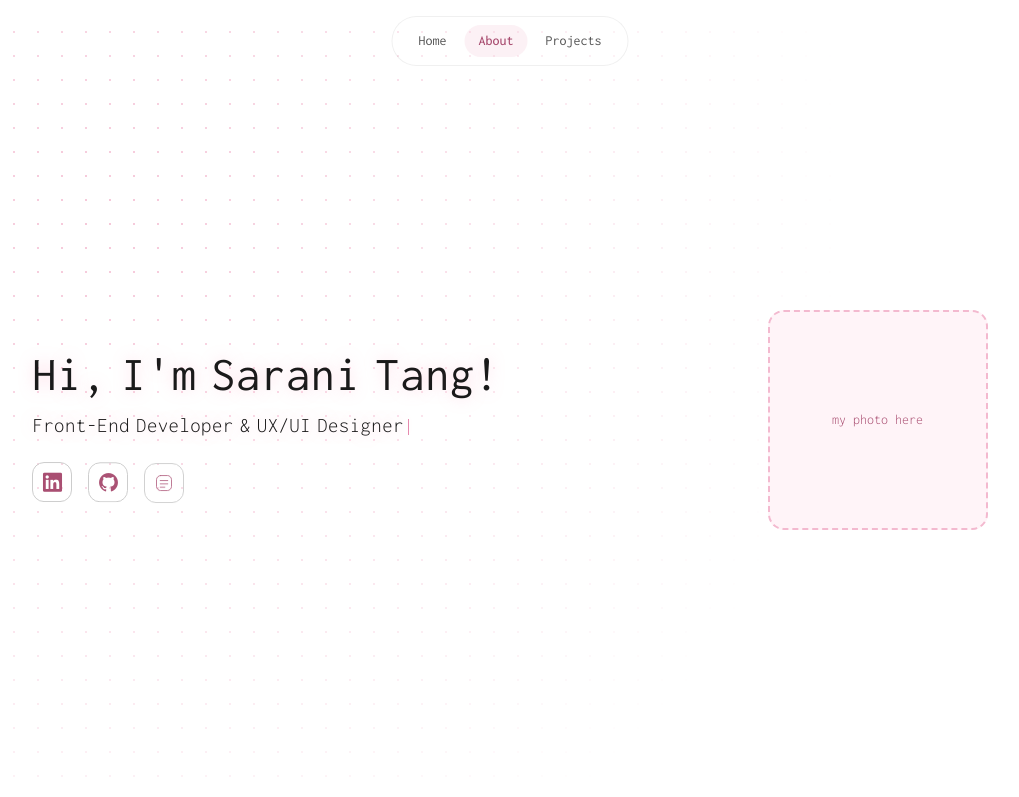
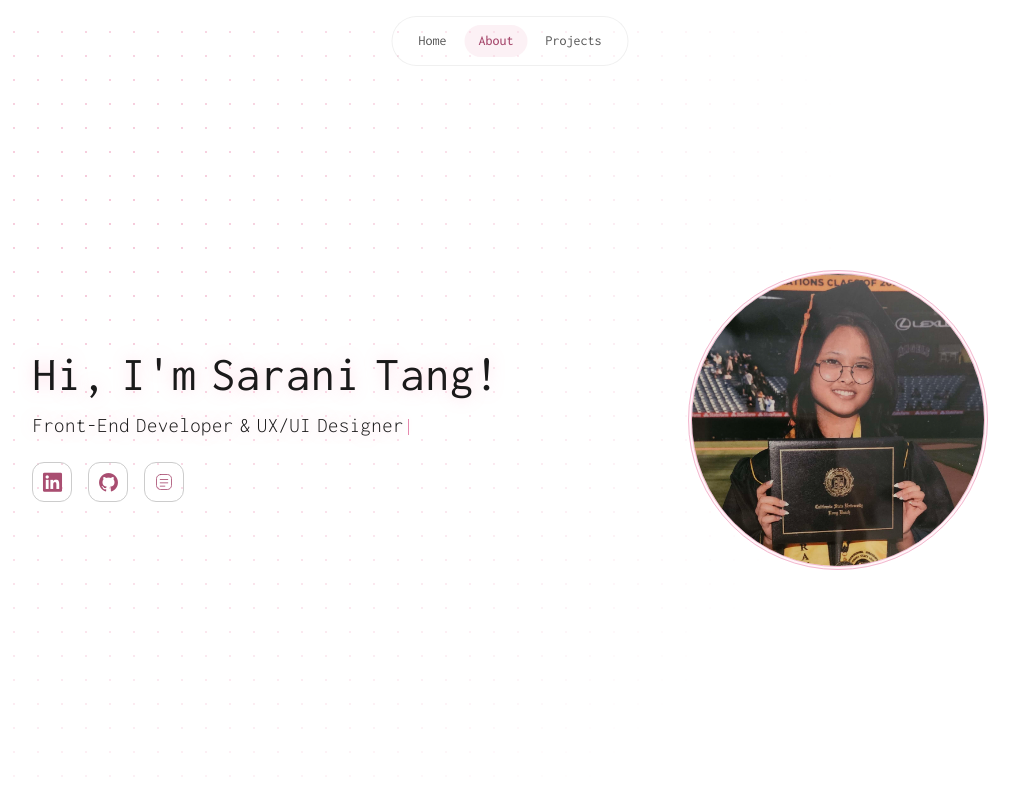
Before and after one commit to sarani-tang/my-portfolio, a Next.js app: page / in a window 1280 px wide. Shown: the top 797 px of the page, without its empty margins (130-1149 px from the left). Built offline with nearby package versions, Linux system fonts and the light colour scheme.

Commit message:
fixed social links/resume download & added a portrait

```diff
--- a/src/app/page.tsx
+++ b/src/app/page.tsx
@@ -23,7 +23,7 @@ const skills = [
 const socialLinks = [
   {
     label: "LinkedIn",
-    href: "linkedin.com/in/sarani-tang-05b445375",
+    href: "https://linkedin.com/in/sarani-tang-05b445375",
     icon: "devicon-linkedin-plain",
   },
   {
@@ -243,15 +243,18 @@ export default function Home() {
                               key={label}
                               href={href}
                               label={label}
+                              visible={socialVisible}
                               delay={index * 120}
                             >
                               <i className={icon} />
                             </SocialLink>
                           ))}
                           <SocialLink
-                            href="/Users/saranitang/my-portfolio/public/assets/saranis-resume.pdf"
+                            href="/assets/saranis-resume.pdf"
                             label="Resume"
+                            visible={socialVisible}
                             delay={socialLinks.length * 120}
+                            download="saranis-resume.pdf"
                           >
                             <svg
                               viewBox="0 0 24 24"
@@ -276,8 +279,12 @@ export default function Home() {
               </div>
 
               {/* placeholder for picture of me */}
-              <div className="relative flex-none w-[220px] h-[220px] rounded-2xl border-2 border-dashed border-brand-pink-light bg-brand-pink-pale flex items-center justify-center text-brand-pink-dark text-sm text-center p-4">
-              my photo here
+              <div className="relative flex-none w-[300px] h-[300px] rounded-full bg-brand-pink-pale flex items-center justify-center text-brand-pink-dark text-sm text-center">
+                <img
+                  src="/assets/grad-pic.png"
+                  alt="Sarani's graduation picture"
+                  className="w-full h-full object-cover rounded-full border-4 border-double border-brand-pink-light"
+                />
               </div>
             </section>
 
@@ -329,25 +336,37 @@ export default function Home() {
 }
 
 function SocialLink({
-  href, label, children, delay = 0,
+  href, label, children, visible = true, delay = 0, download,
 }: {
   href: string;
   label: string;
   children: ReactNode;
+  visible?: boolean;
   delay?: number;
+  download?: string;
 }) {
   return (
+    <div
+      className= {`transition-all duration-700 ease-[cubic-bezier(0.16,1,0.3,1)]
+      ${
+        visible
+          ? "opacity-100 translate-y-0"
+          : "opacity-0 translate-y-2 pointer-events-none"
+      }`}
+      style={{ transitionDelay: visible ? `${delay}ms` : "0ms"}}
+      >
       <a
         href={href}
-      target="_blank"
-      rel="noopener noreferrer"
+        {...(download
+          ? { download }
+          : { target: "_blank", rel: "noopener noreferrer"})}
         aria-label={label}
         title={label}
-      className="flex items-center justify-center w-10 h-10 rounded-xl border border-brand-border text-brand-pink-dark text-xl transition-all duration-200 opacity-0 animate-fade-in-up hover:-translate-y-1 hover:border-brand-pink hover:text-brand-pink hover:shadow-[0_8px_20px_rgba(245,161,161,0.6)]"
-      style={{ animationDelay: `${delay}ms`}}
+        className="flex items-center justify-center w-10 h-10 rounded-xl border border-brand-border text-brand-pink-dark text-xl transition-all duration-200 hover:-translate-y-1 hover:border-brand-pink hover:text-brand-pink hover:shadow-[0_8px_20px_rgba(245,161,161,0.6)]"
       >
         {children}
       </a>
+    </div>
   );
 }
 
```
Also changed, not shown: public/assets/grad-pic.png (added). Lines whose indentation alone changed are shown as unchanged.
